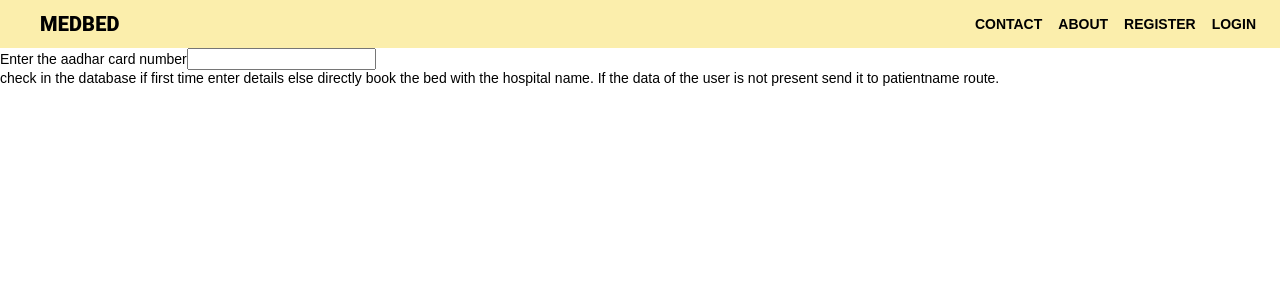
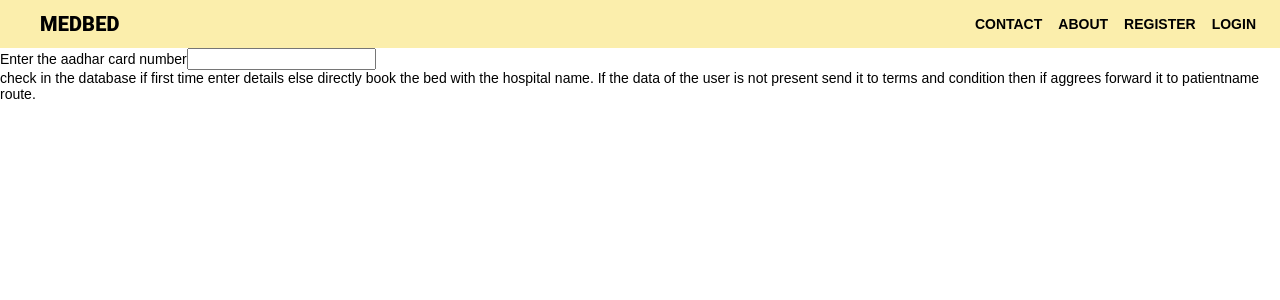
Before and after one commit to GOKU-Instinct/MedBed, a React (Create React App) app: page /1/patient in a window 1280 px wide. Shown: the top 300 px of the page. Built offline with nearby package versions, Linux system fonts and the light colour scheme.

Commit message:
Patient detail

```diff
--- a/src/Patient/Patient.jsx
+++ b/src/Patient/Patient.jsx
@@ -9,8 +9,8 @@ function Patient() {
       <input type="text"></input>
       <br></br>
       check in the database if first time enter details else directly book the
-      bed with the hospital name.
-      If the data of the user is not present send it to patientname route.
+      bed with the hospital name. If the data of the user is not present send it
+      to terms and condition then if aggrees forward it to patientname route.
     </>
   );
 }
```
